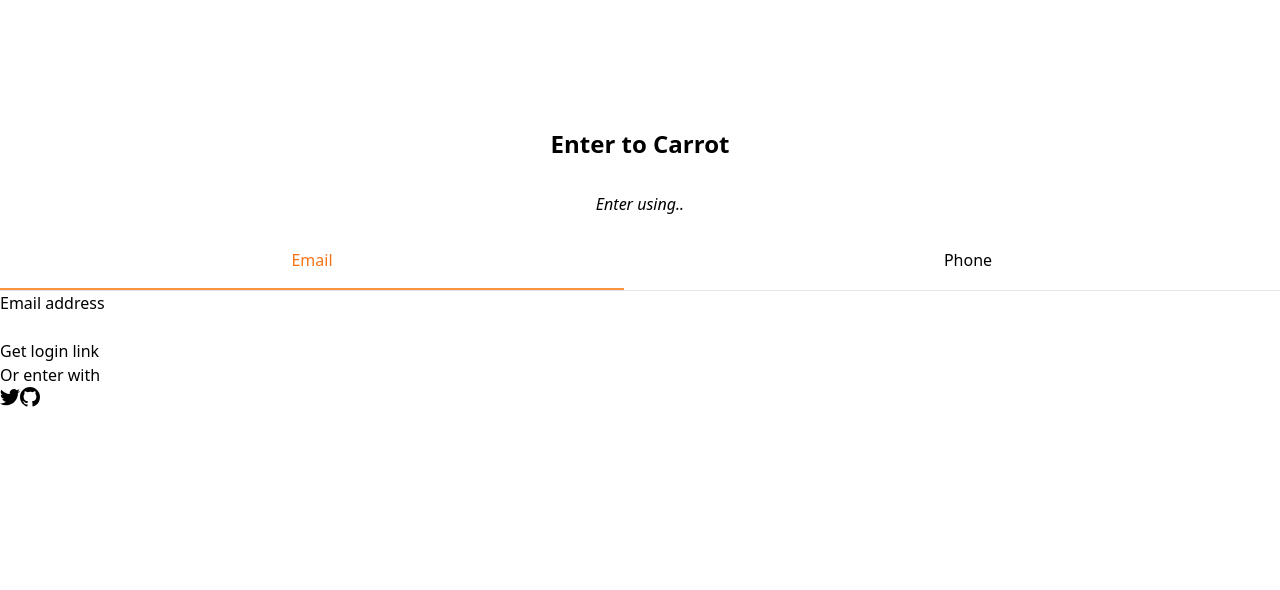
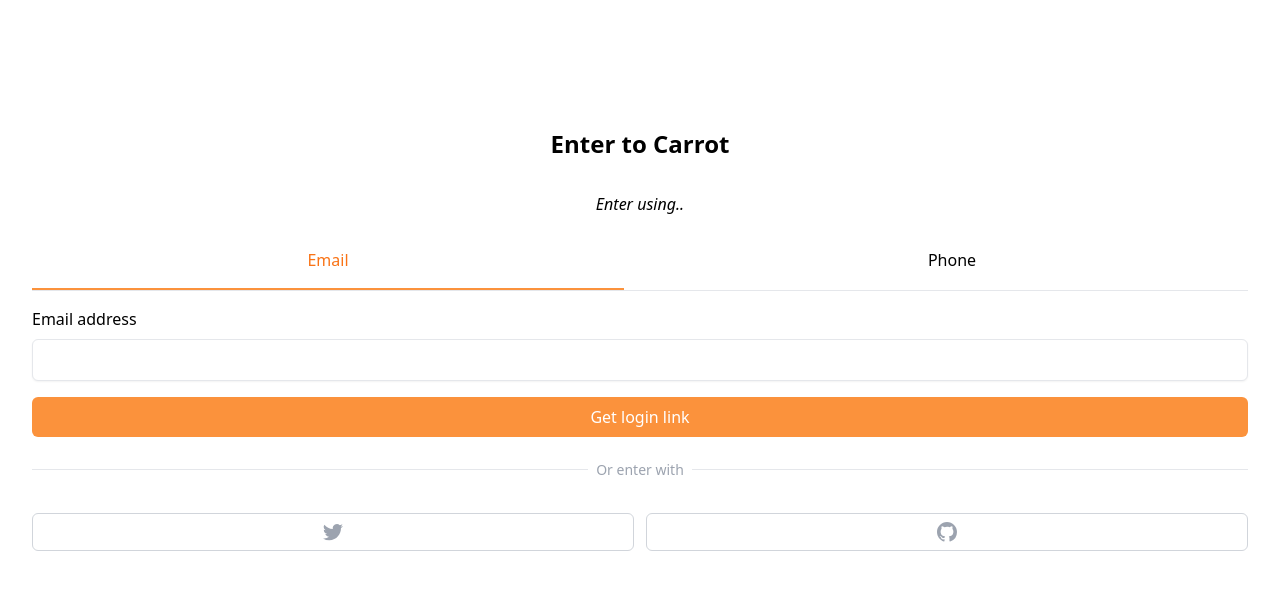
Before and after one commit to mjjomdev/carrot-market, a Next.js app: page /enter in a window 1280 px wide. Shown: the top 590 px of the page. Built offline with nearby package versions, Linux system fonts and the light colour scheme.

Commit message:
ADD: auth part2

```diff
--- a/package.json
+++ b/package.json
@@ -9,6 +9,7 @@
     "lint": "next lint"
   },
   "dependencies": {
+    "@tailwindcss/forms": "^0.5.3",
     "@types/node": "18.14.6",
     "@types/react": "18.0.28",
     "@types/react-dom": "18.0.11",
--- a/pages/enter.tsx
+++ b/pages/enter.tsx
@@ -9,7 +9,7 @@
   const onEmailClick = () => setMethod("email");
   const onPhoneClick = () => setMethod("phone");
   return (
-    <div className="mt-32">
+    <div className="mt-32 px-8">
       <h3 className="text-2xl font-bold text-center">Enter to Carrot</h3>
       <div className="mt-8">
         <div className="flex flex-col items-center">
@@ -19,34 +19,34 @@
             <button className={convertClassnames('pb-4 border-b-2', method === 'phone' ? 'border-orange-400 text-orange-500' : 'border-transparent')} onClick={onPhoneClick}>Phone</button>
           </div>
         </div>
-        <form>
+        <form className="mt-4">
           <label>
             {method === "email" ? "Email address" : null}
             {method === "phone" ? "Phone number" : null}
           </label>
-          <div>
-            {method === "email" ? <input type="email" required /> : null}
+          <div className="mt-2 mb-4">
+            {method === "email" ? <input type="email" className="appearance-none w-full border-gray-200 rounded-md shadow-sm placeholder-gray-300 focus:border-none focus:ring-orange-300" required /> : null}
             {method === "phone" ? (
-              <div>
-                <span>+82</span>
-                <input type="number" required />
+              <div className="flex">
+                <span className="flex rounded-l-md justify-center items-center border border-r-0 px-4 bg-gray-50 select-none text-gray-400">+82</span>
+                <input type="number" className="appearance-none w-full border-gray-200 rounded-r-md shadow-sm placeholder-gray-300 focus:border-none focus:ring-orange-300" required />
               </div>
             ) : null}
           </div>
-          <button>
+          <button className="text-white bg-orange-400 hover:bg-orange-500 rounded-md w-full font-medium p-2">
             {method === "email" ? "Get login link" : null}
             {method === "phone" ? "Get one-time password" : null}
           </button>
         </form>
-        <div>
-          <div>
-            <div />
-            <div>
-              <span>Or enter with</span>
+        <div className="mt-8">
+          <div className="relative">
+            <div className="absolute w-full border-t" />
+            <div className="relative -top-3 text-center">
+              <span className="bg-white px-2 text-sm text-gray-400">Or enter with</span>
             </div>
           </div>
-          <div>
-            <button>
+          <div className="grid grid-cols-2 gap-3 mt-5">
+            <button className="flex justify-center items-center py-2 border border-gray-300 rounded-md bg-white text-sm font-medium text-gray-400">
               <svg
                 className="w-5 h-5"
                 aria-hidden="true"
@@ -56,7 +56,7 @@
                 <path d="M6.29 18.251c7.547 0 11.675-6.253 11.675-11.675 0-.178 0-.355-.012-.53A8.348 8.348 0 0020 3.92a8.19 8.19 0 01-2.357.646 4.118 4.118 0 001.804-2.27 8.224 8.224 0 01-2.605.996 4.107 4.107 0 00-6.993 3.743 11.65 11.65 0 01-8.457-4.287 4.106 4.106 0 001.27 5.477A4.073 4.073 0 01.8 7.713v.052a4.105 4.105 0 003.292 4.022 4.095 4.095 0 01-1.853.07 4.108 4.108 0 003.834 2.85A8.233 8.233 0 010 16.407a11.616 11.616 0 006.29 1.84" />
               </svg>
             </button>
-            <button>
+            <button className="flex justify-center items-center py-2 border border-gray-300 rounded-md bg-white text-sm font-medium text-gray-400">
               <svg
                 className="w-5 h-5"
                 aria-hidden="true"
--- a/tailwind.config.js
+++ b/tailwind.config.js
@@ -7,5 +7,5 @@
   theme: {
     extend: {},
   },
-  plugins: [],
+  plugins: [require('@tailwindcss/forms')],
 }
```
